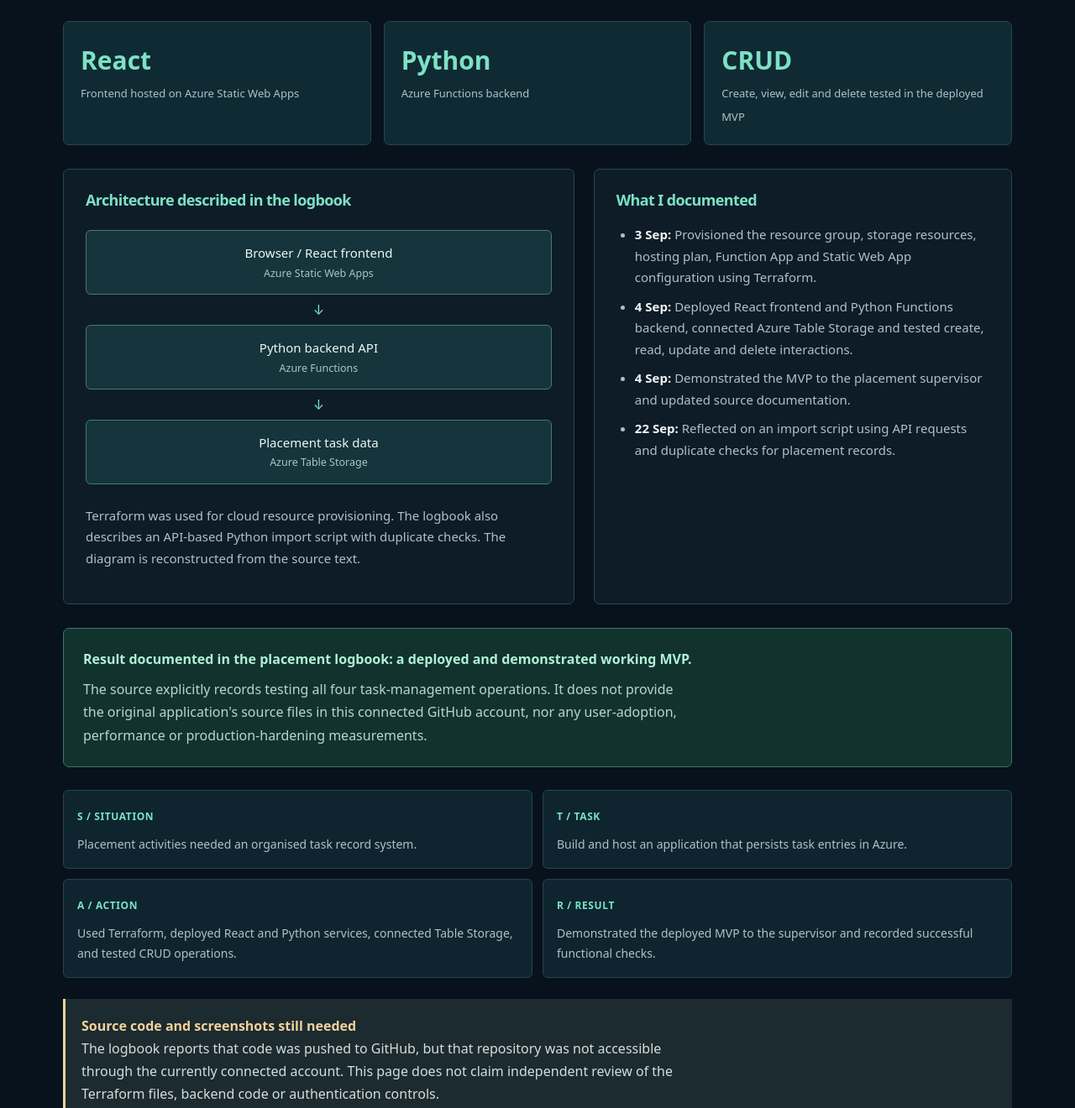
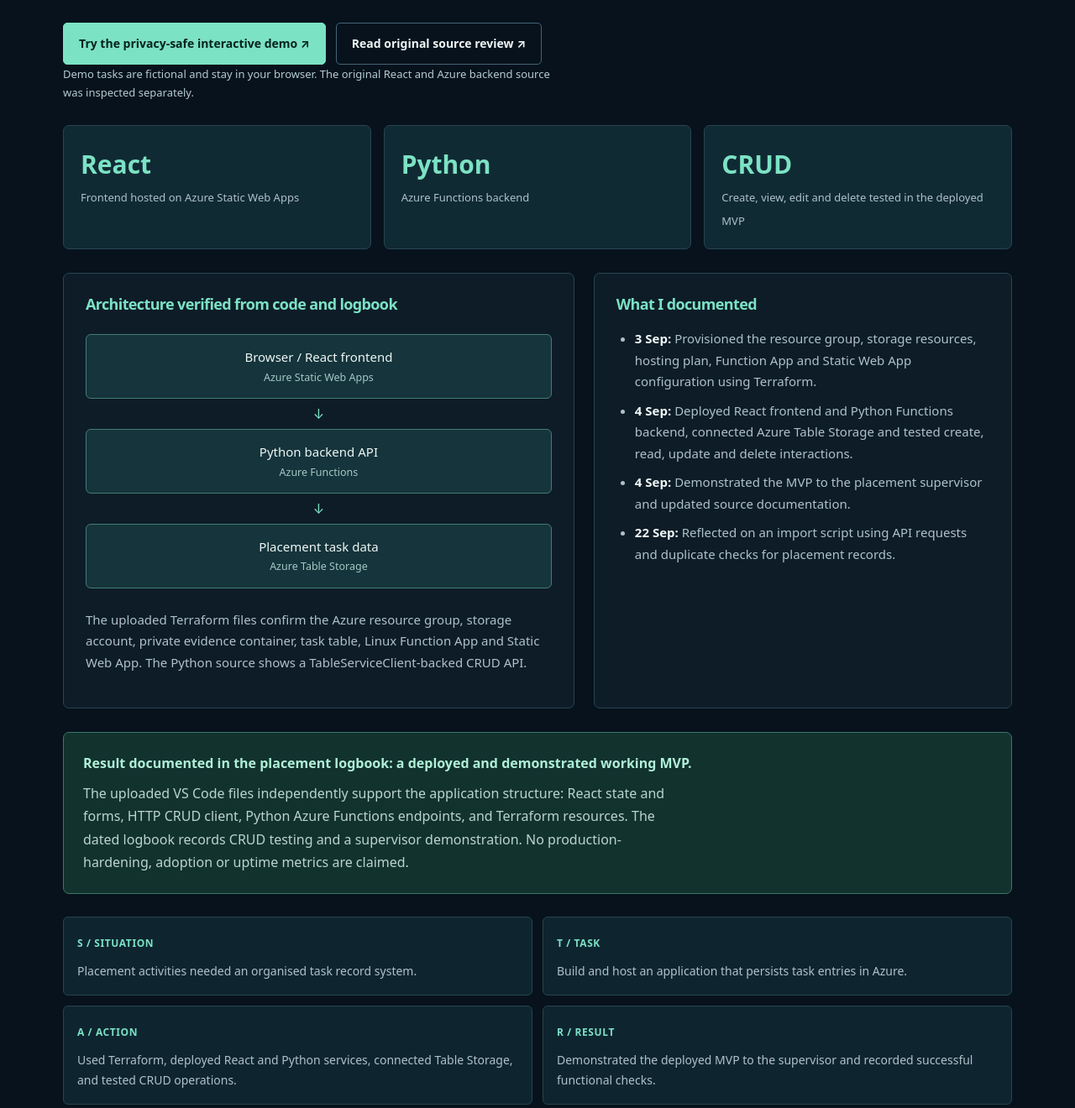
Before and after one commit to devv000-git/devv000-git.github.io, a plain HTML site: page industry-projects.html in a window 1280 px wide. Shown: the part 7784-9104 px from the top of the page at 84% size. Drawn offline with Linux system fonts and the light colour scheme.

Commit message:
Add inspected dashboard code evidence, safe demo and authentication caveat

```diff
--- a/industry-projects.html
+++ b/industry-projects.html
@@ -122,23 +122,28 @@ footer{border-top:1px solid var(--line);padding:28px 0;font-size:13px;color:var(
 <div class="section-heading"><span class="label">PLACEMENT CASE STUDY 05 / CLOUD APPLICATION</span><span class="section-num">3–4 SEP 2026</span></div>
 <h2>Azure Placement Task Dashboard<span class="accent">.</span></h2>
 <p class="lead">I deployed and demonstrated a cloud-hosted dashboard using React, Python Azure Functions and Azure Table Storage, with Terraform infrastructure configuration and tested task record operations.</p>
+<div class="actions"><a class="btn primary" href="demos/placement-dashboard/">Try the privacy-safe interactive demo ↗</a><a class="btn" href="https://github.com/devv000-git/devv000-git.github.io/blob/main/docs/placement-dashboard-source-review.md" target="_blank" rel="noopener noreferrer">Read original source review ↗</a></div>
+<p style="color:#b5cbd1;font-size:13px">Demo tasks are fictional and stay in your browser. The original React and Azure backend source was inspected separately.</p>
 <div class="overview"><div class="stat"><b>React</b><span>Frontend hosted on Azure Static Web Apps</span></div><div class="stat"><b>Python</b><span>Azure Functions backend</span></div><div class="stat"><b>CRUD</b><span>Create, view, edit and delete tested in the deployed MVP</span></div></div>
 <div class="case-grid">
-<div class="panel"><h3>Architecture described in the logbook</h3><div class="flow">
+<div class="panel"><h3>Architecture verified from code and logbook</h3><div class="flow">
 <div class="step">Browser / React frontend<small>Azure Static Web Apps</small></div><div class="arrow">↓</div>
 <div class="step">Python backend API<small>Azure Functions</small></div><div class="arrow">↓</div>
 <div class="step">Placement task data<small>Azure Table Storage</small></div>
-</div><p>Terraform was used for cloud resource provisioning. The logbook also describes an API-based Python import script with duplicate checks. The diagram is reconstructed from the source text.</p></div>
+</div><p>The uploaded Terraform files confirm the Azure resource group, storage account, private evidence container, task table, Linux Function App and Static Web App. The Python source shows a TableServiceClient-backed CRUD API.</p></div>
 <div class="panel"><h3>What I documented</h3><ul>
 <li><strong>3 Sep:</strong> Provisioned the resource group, storage resources, hosting plan, Function App and Static Web App configuration using Terraform.</li>
 <li><strong>4 Sep:</strong> Deployed React frontend and Python Functions backend, connected Azure Table Storage and tested create, read, update and delete interactions.</li>
 <li><strong>4 Sep:</strong> Demonstrated the MVP to the placement supervisor and updated source documentation.</li>
 <li><strong>22 Sep:</strong> Reflected on an import script using API requests and duplicate checks for placement records.</li>
 </ul></div></div>
-<div class="proof"><strong>Result documented in the placement logbook: a deployed and demonstrated working MVP.</strong><p>The source explicitly records testing all four task-management operations. It does not provide the original application's source files in this connected GitHub account, nor any user-adoption, performance or production-hardening measurements.</p></div>
+<div class="proof"><strong>Result documented in the placement logbook: a deployed and demonstrated working MVP.</strong><p>The uploaded VS Code files independently support the application structure: React state and forms, HTTP CRUD client, Python Azure Functions endpoints, and Terraform resources. The dated logbook records CRUD testing and a supervisor demonstration. No production-hardening, adoption or uptime metrics are claimed.</p></div>
 <div class="star"><div><b>S / SITUATION</b><p>Placement activities needed an organised task record system.</p></div><div><b>T / TASK</b><p>Build and host an application that persists task entries in Azure.</p></div><div><b>A / ACTION</b><p>Used Terraform, deployed React and Python services, connected Table Storage, and tested CRUD operations.</p></div><div><b>R / RESULT</b><p>Demonstrated the deployed MVP to the supervisor and recorded successful functional checks.</p></div></div>
-<div class="notice"><strong>Source code and screenshots still needed</strong><p>The logbook reports that code was pushed to GitHub, but that repository was not accessible through the currently connected account. This page does not claim independent review of the Terraform files, backend code or authentication controls.</p></div>
+<div class="notice"><strong>Security and privacy note</strong><p>The original Functions app allowed anonymous task operations because Microsoft Entra authentication was not completed. The uploaded project also contained credential-bearing local settings and Terraform state. These files and all private placement records are excluded from publication. The public demo has no Azure connection. Any future live backend would need authentication, authorisation and secret rotation.</p></div>
 <div class="evidence-links">
+<a href="demos/placement-dashboard/">Try browser-only CRUD demo ↗<small>Fictional entries and local storage, no backend</small></a>
+<a href="https://github.com/devv000-git/devv000-git.github.io/blob/main/projects/azure-placement-dashboard/code-examples/backend/function_app_reference.py" target="_blank" rel="noopener noreferrer">Review Python Azure Functions example ↗<small>Security-adjusted and without credentials</small></a>
+<a href="https://github.com/devv000-git/devv000-git.github.io/blob/main/projects/azure-placement-dashboard/code-examples/terraform/azure-resources.tf" target="_blank" rel="noopener noreferrer">Review sanitised Terraform ↗<small>Azure resource map without account identifiers</small></a>
 <a href="https://github.com/devv000-git/devv000-git.github.io/blob/main/projects/azure-placement-dashboard/README.md" target="_blank" rel="noopener noreferrer">Dashboard technical report ↗<small>Architecture and source-backed functional result</small></a>
 <a href="https://github.com/devv000-git/devv000-git.github.io/blob/main/docs/cloudvantage-logbook-evidence-register.md" target="_blank" rel="noopener noreferrer">Placement source register ↗<small>Logbook rows and evidence strength</small></a>
 </div></section>
```
